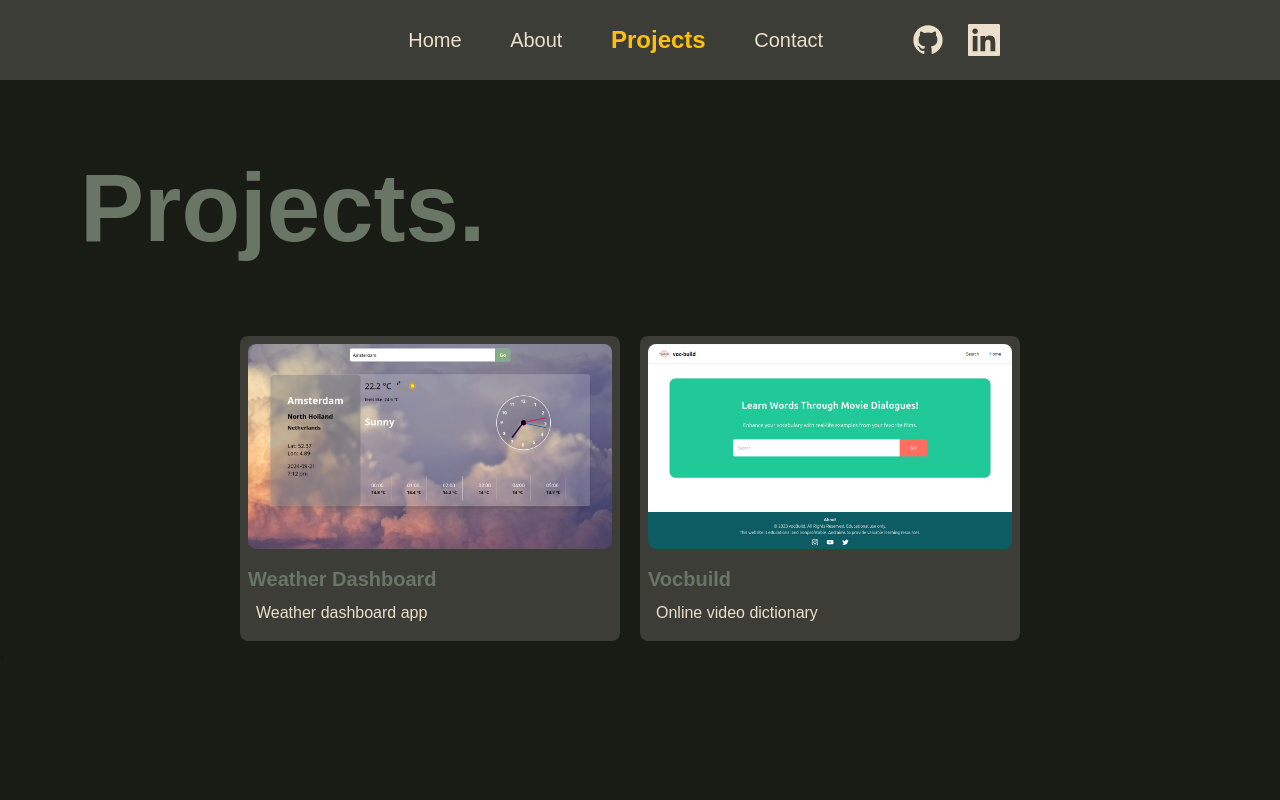
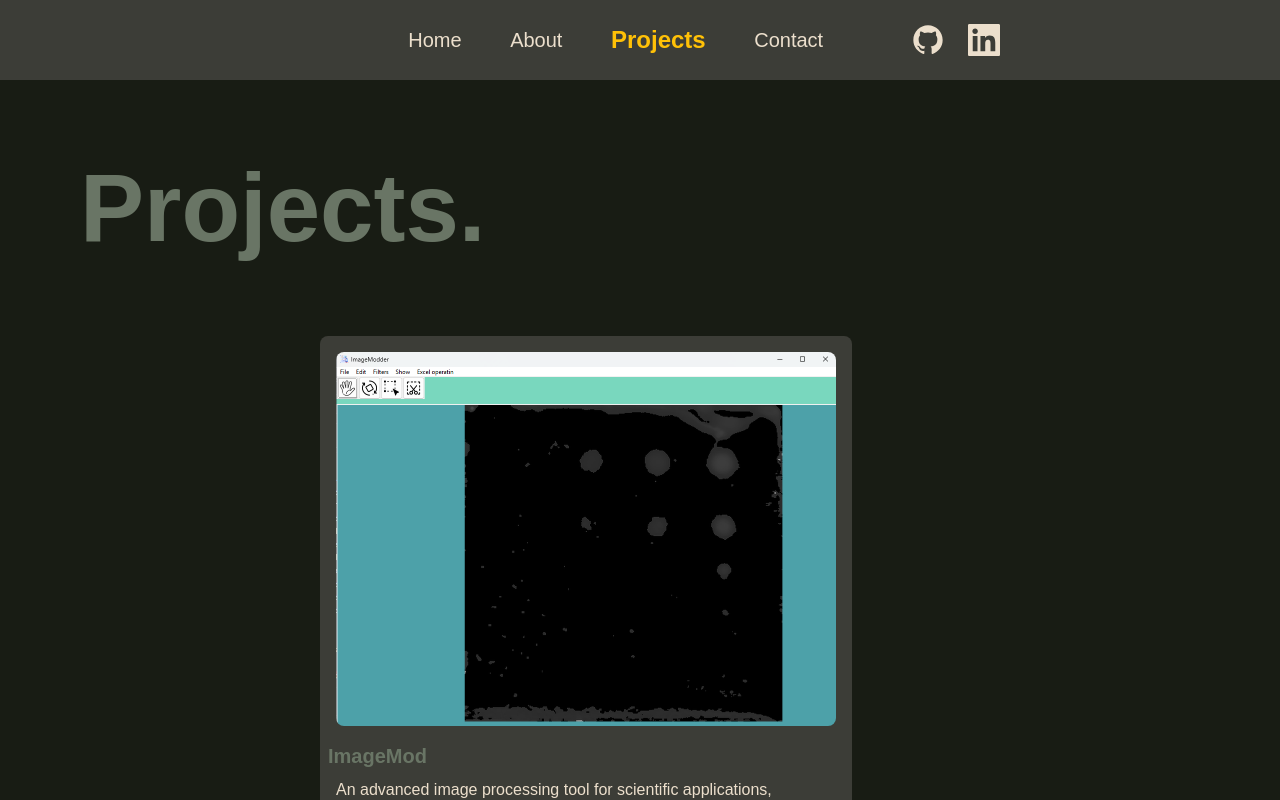
Before and after one commit to Ratnesh-Dhan/Ratnesh-Dhan.github.io, a Next.js app: page /Projects in a window 1280 px wide. Shown: the top 800 px of the page. Built offline with nearby package versions, Linux system fonts and the light colour scheme.

Commit message:
adding new project ImageMod

```diff
--- a/src/components/Projectcard.tsx
+++ b/src/components/Projectcard.tsx
@@ -1,25 +1,40 @@
-import Image from 'next/image'
-import Link from 'next/link'
-import React from 'react'
+import Image from "next/image";
+import Link from "next/link";
+import React from "react";
 
-const Projectcard = ({link,  image, title, description}: {link: string, image: string,  title: string, description: string}) => {
+const Projectcard = ({
+  link,
+  image,
+  title,
+  description,
+}: {
+  link: string;
+  image: string;
+  title: string;
+  description: string;
+}) => {
   return (
-    <div className='rounded-lg p-2 mr-5 bg-[#3C3D37]'>
-            <Link href={link} target="_blank" rel="noopener noreferrer" className="block">
+    <div className="rounded-lg p-2 mr-5 bg-[#3C3D37] mb-5 md:mb-10">
+      <Link
+        href={link}
+        target="_blank"
+        rel="noopener noreferrer"
+        className="block"
+      >
         <Image
           src={image}
           alt={description}
           width={500}
           height={300}
-                className="rounded-lg"
+          className="rounded-lg mx-auto mt-2"
         />
       </Link>
-            <div className='mt-4'>
+      <div className="mt-4">
         <span className=" font-bold text-[#697565] text-xl">{title}</span>
-            <p className="text-[#ECDFCC] m-2">{description}</p>
+        <p className="text-[#ECDFCC] m-2 w-[500px]">{description}</p>
       </div>
     </div>
-  )
-}
+  );
+};
 
-export default Projectcard
+export default Projectcard;
--- a/src/pages/Projects/index.tsx
+++ b/src/pages/Projects/index.tsx
@@ -1,32 +1,36 @@
-
-import Projectcard from '@/components/Projectcard'
-import React from 'react'
+import Projectcard from "@/components/Projectcard";
+import React from "react";
 
 const Projects = () => {
   return (
     <React.Fragment>
-      <div className='md:m-20 mt-10 ml-4'>
-
-        <h2 className='text-6xl font-bold md:text-8xl text-[#697565]'>Projects.</h2>
-
+      <div className="md:m-20 mt-10 ml-4">
+        <h2 className="text-6xl font-bold md:text-8xl text-[#697565]">
+          Projects.
+        </h2>
       </div>
-      <div className=' flex felx-wrap justify-around md:mx-60 mx-5'>
+      <div className="flex flex-wrap justify-between items-start md:mx-80 mx-5 ">
+        <Projectcard
+          link="https://github.com/Ratnesh-Dhan/ImageModder/releases/tag/v1.0"
+          image="/ImageMod.png"
+          title="ImageMod"
+          description="An advanced image processing tool for scientific applications, featuring filtering, enhancement, and transformation for precise analysis and visualization."
+        />
         <Projectcard
           link="https://my-weather-search.vercel.app/"
           image="/WeatherPic.png"
           title="Weather Dashboard"
           description="Weather dashboard app"
         />
-
-      <Projectcard
+        <Projectcard
           link="https://vocbuild.com/"
-          image='/Vocbuild.png'
+          image="/Vocbuild.png"
           title="Vocbuild"
           description="Online video dictionary"
         />
       </div>
     </React.Fragment>
-  )
-}
+  );
+};
 
-export default Projects
+export default Projects;
```
Also changed, not shown: public/ImageMod.png (added). Lines whose indentation alone changed are shown as unchanged.
